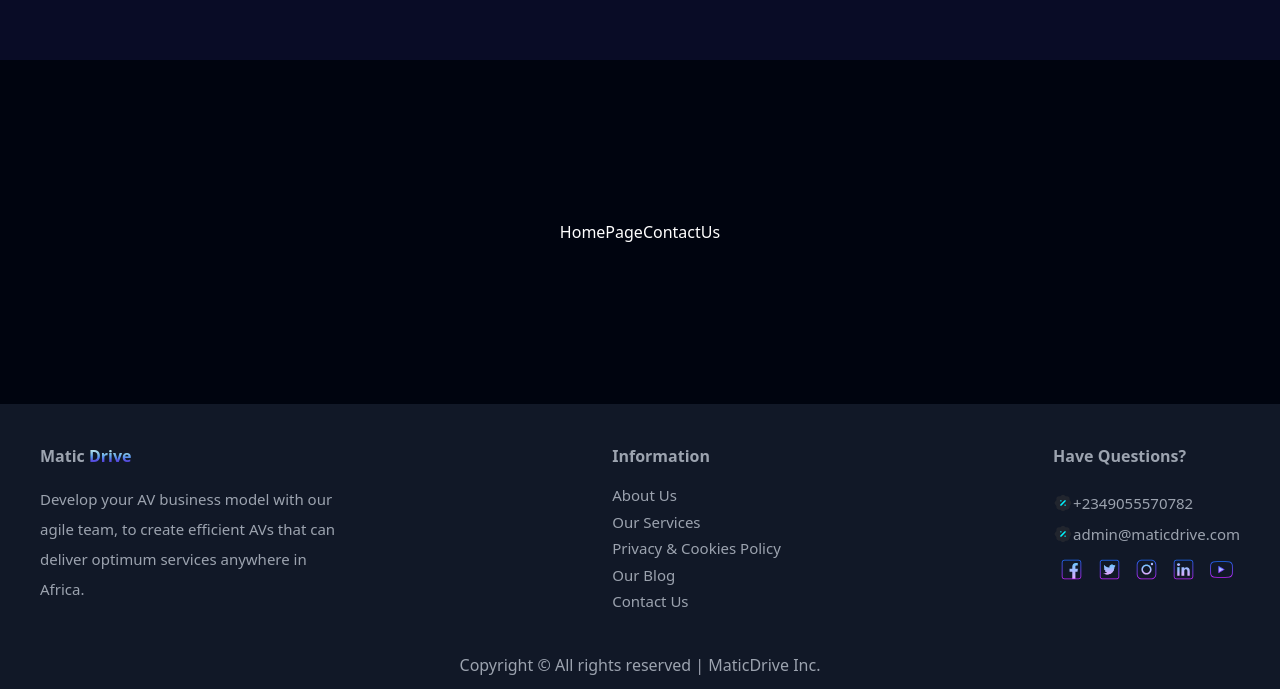
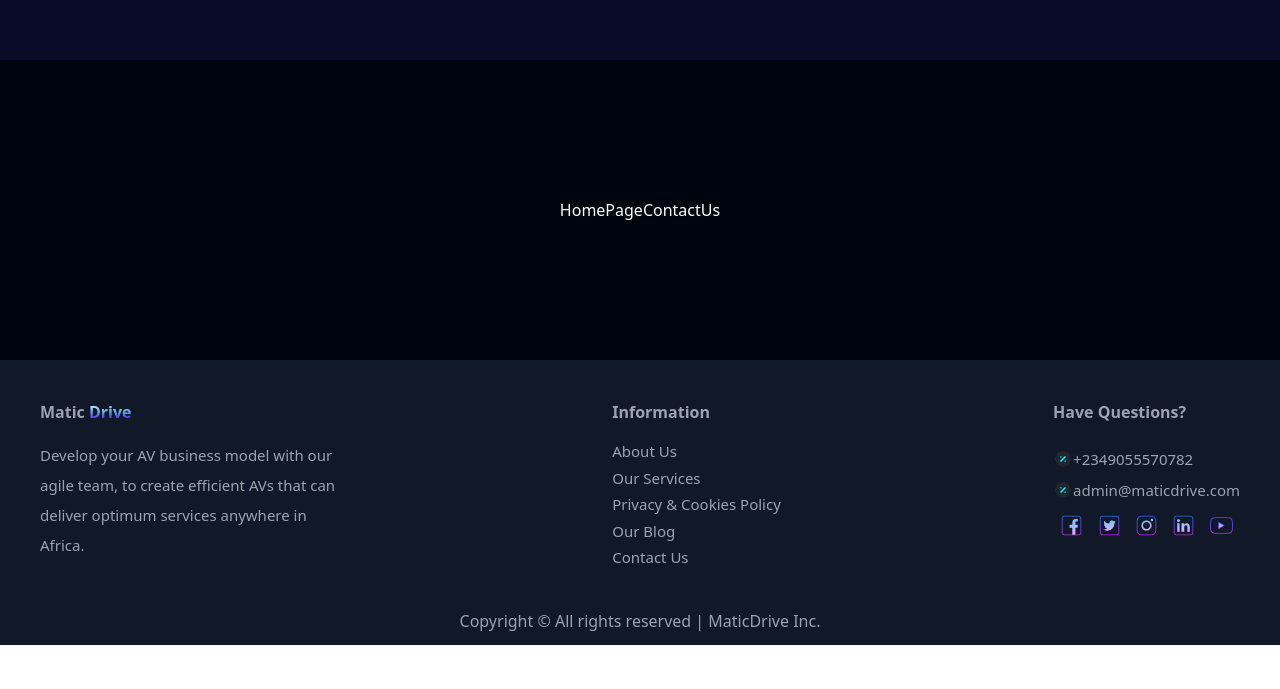
Before and after one commit to Kennius7/maticdrive-new, a React (Vite) app: page / in a window 1280 px wide. Shown: the part 4176-4865 px from the top of the page. After the commit the page ends 4821 px from the top, so only its background shows below. Built offline with nearby package versions, Linux system fonts and the light colour scheme; no server answers.

Commit message:
Working on the contact us link on the homepage

```diff
--- a/src/components/HomePageContactUs.jsx
+++ b/src/components/HomePageContactUs.jsx
@@ -2,8 +2,8 @@
 
 function HomePageContactUs() {
   return (
-    <div className="">
-        <div className="text-white text-center my-40">
+    <div className="w-full h-[300px] flex justify-center items-center contactUs-diagonal-bg">
+        <div className="text-white text-center">
             HomePageContactUs
         </div>
     </div>
--- a/src/index.css
+++ b/src/index.css
@@ -449,6 +449,12 @@
   text-shadow: 0 0 10px rgb(22, 8, 145);
 }
 
+.contactUs-diagonal-bg{
+  background: linear-gradient(70deg, #00040f, 100px, white, 100px);
+}
+
+
+
 
 
 
```
